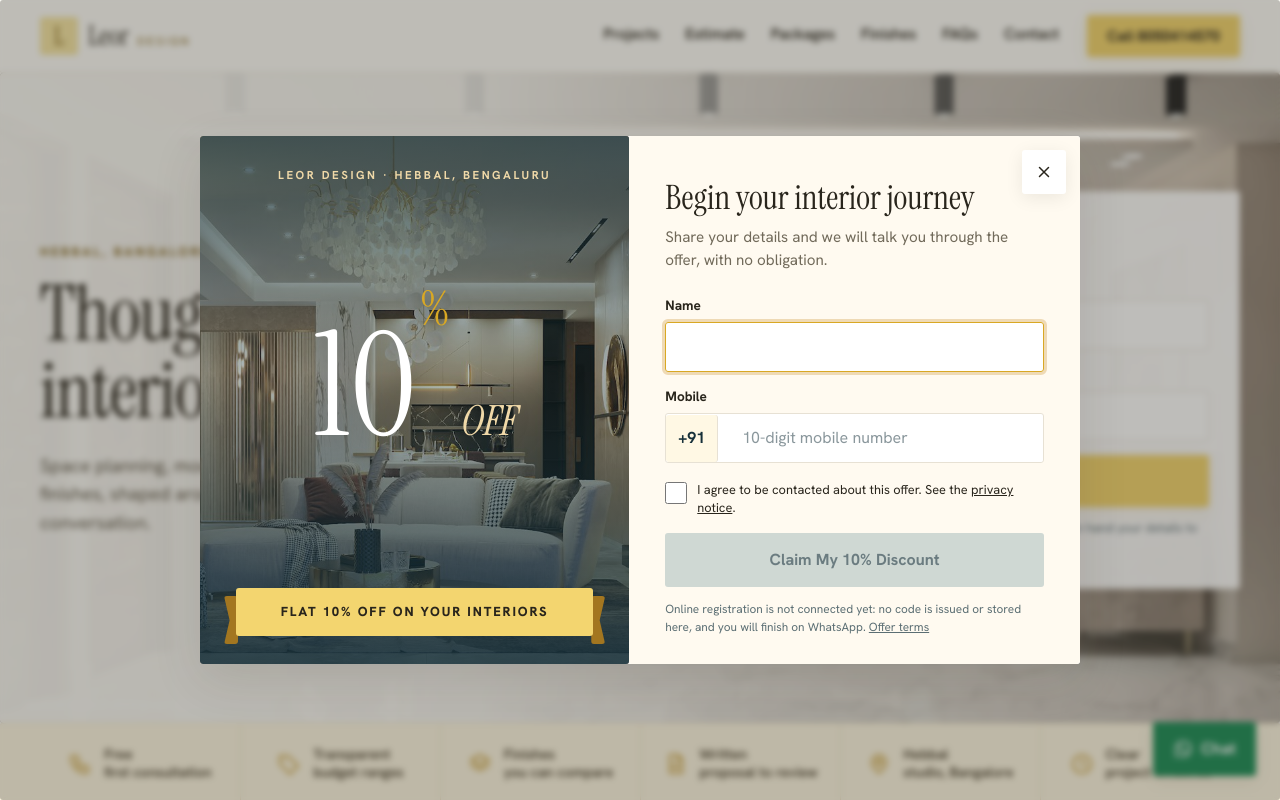
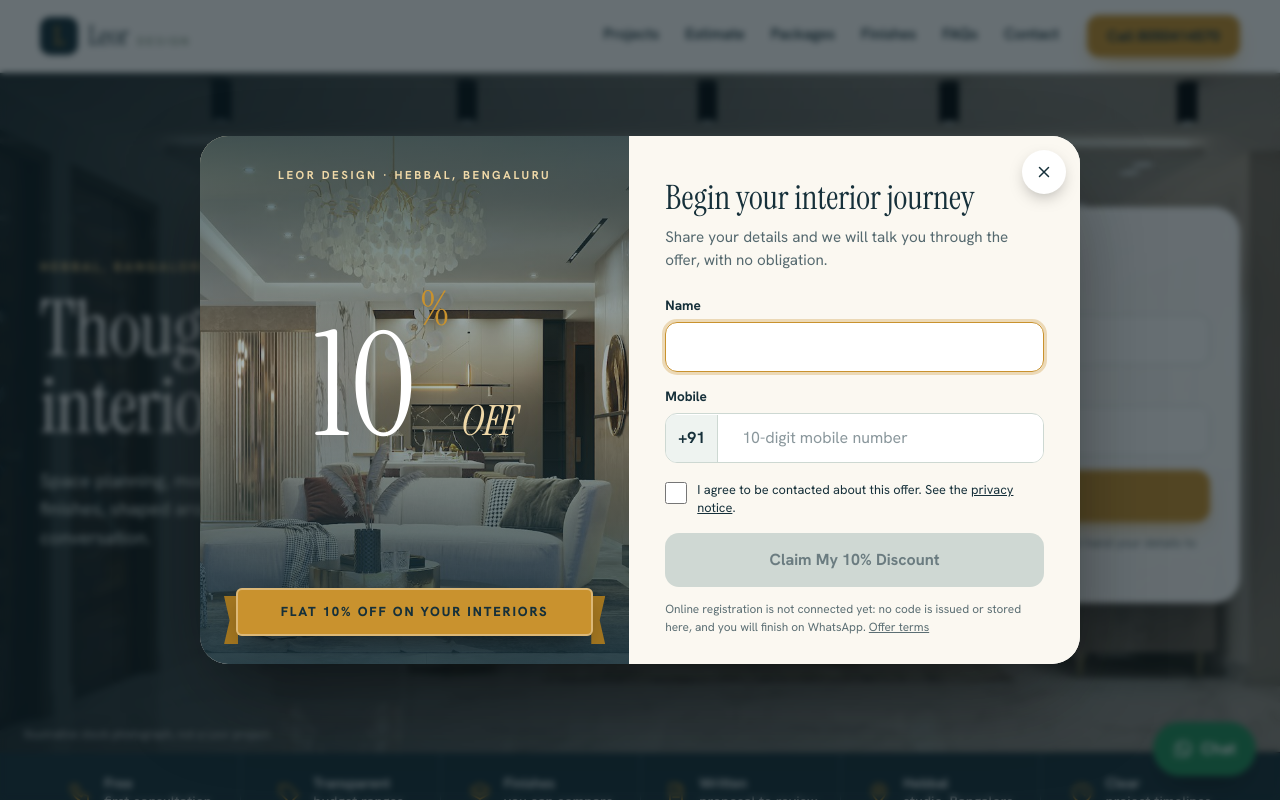
Before and after one commit to Adsgfsbfx/Leor-design, a Next.js app: page / in a window 1280 px wide. Shown: the top 800 px of the page. Built offline with nearby package versions, Linux system fonts and the light colour scheme.

Commit message:
Revert "Refresh luxury interiors palette and cards"
This reverts commit c5315c6190e73bc240abbb0dedf010790e3d7e31.

```diff
--- a/app/globals.css
+++ b/app/globals.css
@@ -503,126 +503,6 @@ button { cursor: pointer; }
   .offer-modal .offer-big span { font-size: 3.6rem; }
 }
 
-/* Luminous gold direction: architectural edges, warm whites, and soft daylight. */
-:root {
-  color-scheme: light;
-  --teal: #29251c;
-  --teal-2: #49402e;
-  --mist: #fff9e9;
-  --gold: #d9a824;
-  --gold-hover: #bd8c13;
-  --moss: #82651c;
-  --bg: #fffefa;
-  --bg-tint: #fff9e9;
-  --card: #ffffff;
-  --ink: #29251c;
-  --muted: #716a5a;
-  --line: #ece7db;
-}
-
-body { background: #fffefa; }
-.section.tint { background: #fffaf0; }
-.eyebrow { color: #94741f; }
-.site-header { background: rgba(255, 254, 250, 0.9); border-color: #ece7db; }
-.brand-mark { background: #f6e6a5; color: #806115; border-radius: 3px; }
-.brand-name small { color: #806115; }
-.menu-toggle { border-radius: 3px; }
-
-.hero { min-height: 650px; color: var(--ink); background: #f8f2e4; }
-.hero-img { object-position: 62% center; filter: saturate(.78) brightness(1.12); }
-.hero-shade { background: linear-gradient(90deg, rgba(255,254,250,.96) 0%, rgba(255,254,250,.9) 37%, rgba(255,254,250,.44) 67%, rgba(255,254,250,.06) 100%); }
-.hero h1 .gold, .final-cta .gold { color: #bd8c13; }
-.hero-sub { color: #625b4c; }
-.hero .eyebrow.light { color: #806115; }
-.hero-form-card { background: rgba(255,255,255,.94); border: 1px solid rgba(236,231,219,.85); border-radius: 3px; box-shadow: 0 4px 30px rgba(0,0,0,.06); }
-
-.btn { border-radius: 3px; }
-.btn-gold { background: #f3d56f; color: #29251c; box-shadow: 0 4px 18px rgba(191,148,37,.12); }
-.btn-gold:hover { background: #e9c54d; }
-.btn-outline { border-color: #d9a824; color: #5d4919; }
-.btn-outline:hover { background: #fff6d9; color: #29251c; }
-.arrow-btn { border-radius: 3px; background: #f3d56f; color: #29251c; }
-.field input, .field select, .field textarea, .mobile-input { border-radius: 3px; border-color: #e7e1d4; }
-.mobile-input span { background: #fff8e4; border-color: #e7e1d4; }
-.confirmation { border-radius: 3px; background: #fff9e9; border-color: #ead99b; }
-
-.trust-strip { background: #fff8e4; color: #49402e; border-block: 1px solid #f0e7c9; }
-.trust-strip li { border-color: #eee3c6; }
-.trust-strip svg { color: #bd8c13; }
-.cost-grid, .tier-grid, .approach-grid, .project-grid { gap: 30px; }
-.cost-card, .tier-card, .approach-card, .estimator-controls, .finish-side,
-.compare, .faq-list li, .faq-aside, .form-card, .inline-register {
-  border-radius: 3px; border-color: #ece7db; box-shadow: 0 4px 30px rgba(0,0,0,.025);
-}
-.cost-card, .tier-card, .approach-card { transition: transform .3s ease, box-shadow .3s ease; }
-.cost-card:hover, .tier-card:hover, .approach-card:hover { transform: translateY(-4px); box-shadow: 0 12px 34px rgba(115,93,39,.09); }
-.cost-card.featured { border-color: #e7ca6c; }
-.icon-tile { border-radius: 3px; background: #fff7dc; }
-.project-card { border-radius: 3px; box-shadow: 0 4px 30px rgba(0,0,0,.04); }
-.project-grid .project-card:nth-child(3n + 2) { margin-top: 34px; }
-.project-card::after { background: linear-gradient(180deg, rgba(33,28,16,.1), transparent 38%, rgba(33,28,16,.66)); }
-.project-card:hover img, .tier-card:hover .tier-img img, .approach-card:hover .approach-photo img { transform: scale(1.035); transition: transform .65s ease; }
-.project-top span { color: #ffdf7d; }
-.chip { border-radius: 3px; border-width: 1px; border-color: #e6dfcf; }
-.chip[aria-pressed="true"] { background: #f3d56f; color: #29251c; border-color: #e5c34e; }
-.stat-grid li, .commit-grid li { border-radius: 3px; background: #fff9e9; }
-.level, .addon, .finish-list button { border-radius: 3px; border-width: 1px; }
-.estimator-result { background: #fff6d9; color: #29251c; border: 1px solid #eee1b8; border-radius: 3px; box-shadow: 0 4px 30px rgba(0,0,0,.035); }
-.result-number { color: #29251c; }
-.result-sub, .estimator-result .fine { color: #716a5a; }
-.breakdown { border-color: #e8dfc5; }
-.breakdown div { border-color: #eee6d1; }
-.discount-banner { border-radius: 3px; background: #f3d56f; color: #29251c; }
-.discount-result { border-radius: 3px; background: #fff3c5; }
-.tier-tag { border-radius: 3px; box-shadow: 0 4px 18px rgba(0,0,0,.06); }
-.approach-step { border-radius: 3px; background: #f3d56f; color: #29251c; box-shadow: 0 4px 18px rgba(0,0,0,.06); }
-.designer { border-radius: 3px; background: #fff8e4; color: #29251c; border: 1px solid #eee3c6; }
-.designer-copy p:not(.eyebrow) { color: #716a5a; }
-.designer-copy .eyebrow { color: #806115; }
-.designer-copy .btn-outline { border-color: #d9a824; color: #5d4919; }
-.designer-copy .btn-outline:hover { background: #f3d56f; color: #29251c; }
-.finish-preview { border-radius: 3px; }
-.finish-caption { border-radius: 3px; box-shadow: 0 4px 20px rgba(0,0,0,.08); }
-.finish-list button[aria-pressed="true"] { background: #fff9e9; }
-.compare-row .us { background: #fff9e9; }
-.compare-row.head .us { background: #f3d56f; color: #29251c; }
-.compare-row i { border-radius: 3px; background: #f3d56f; color: #29251c; }
-.faq-list li.open { background: #fffaf0; }
-.faq-num { border-radius: 3px; background: #fff8e4; color: #94741f; }
-.faq-list li.open .faq-num { background: #fff; }
-.faq-aside { background: #fff9e9; }
-.ring { border-radius: 3px; border-color: #d9a824; color: #94741f; }
-.form-card { box-shadow: 0 4px 30px rgba(0,0,0,.035); }
-.final-cta { background: #fff7dd; color: #29251c; }
-.final-cta p { color: #716a5a; }
-.footer { background: #fffaf0; color: #716a5a; border-top: 1px solid #ece7db; }
-.footer-brand, .footer h3 { color: #29251c; }
-.footer-brand small, .footer a:hover { color: #94741f; }
-.footer-legal { border-color: #e9e2d4; color: #716a5a; }
-.float-wa { border-radius: 3px; box-shadow: 0 4px 18px rgba(0,0,0,.08); }
-.offer-layer { background: rgba(41,37,28,.3); }
-.offer-modal { border-radius: 3px; box-shadow: 0 16px 50px rgba(41,37,28,.12); }
-.offer-panel { background: #fffaf0; }
-.offer-close { border-radius: 3px; box-shadow: 0 4px 18px rgba(0,0,0,.08); }
-.offer-ribbon span { border-radius: 3px; background: #f3d56f; color: #29251c; box-shadow: none; }
-
-@media (max-width: 960px) {
-  .hero { color: #fff; }
-  .hero-shade { background: linear-gradient(180deg, rgba(41,37,28,.60), rgba(41,37,28,.52)); }
-  .hero-sub { color: #fffaf0; }
-  .hero .eyebrow.light { color: #ffe899; }
-  .project-grid .project-card:nth-child(3n + 2) { margin-top: 0; }
-  .why-photo { border-radius: 3px; }
-}
-
-@media (max-width: 860px) {
-  .mobile-bar { background: #fff8e4; box-shadow: 0 -4px 20px rgba(0,0,0,.05); border-top: 1px solid #ece7db; }
-  .mobile-bar a { color: #29251c; }
-  .mobile-bar .mobile-call { background: #f3d56f; color: #29251c; }
-}
-
-*, *::before, *::after { border-radius: 3px !important; }
-
 @media (max-width: 860px) {
   .offer-layer { z-index: 80; }
 }
```
